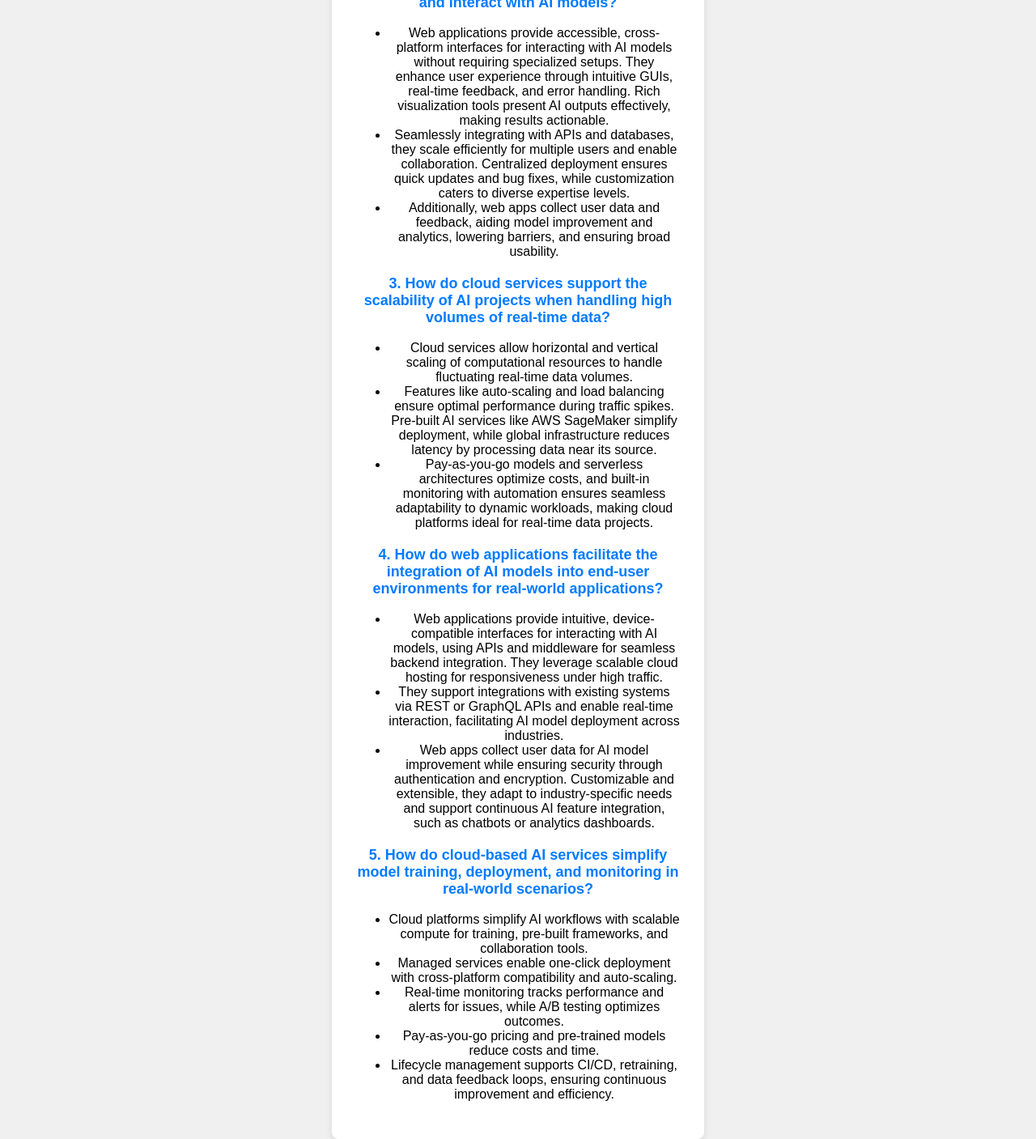
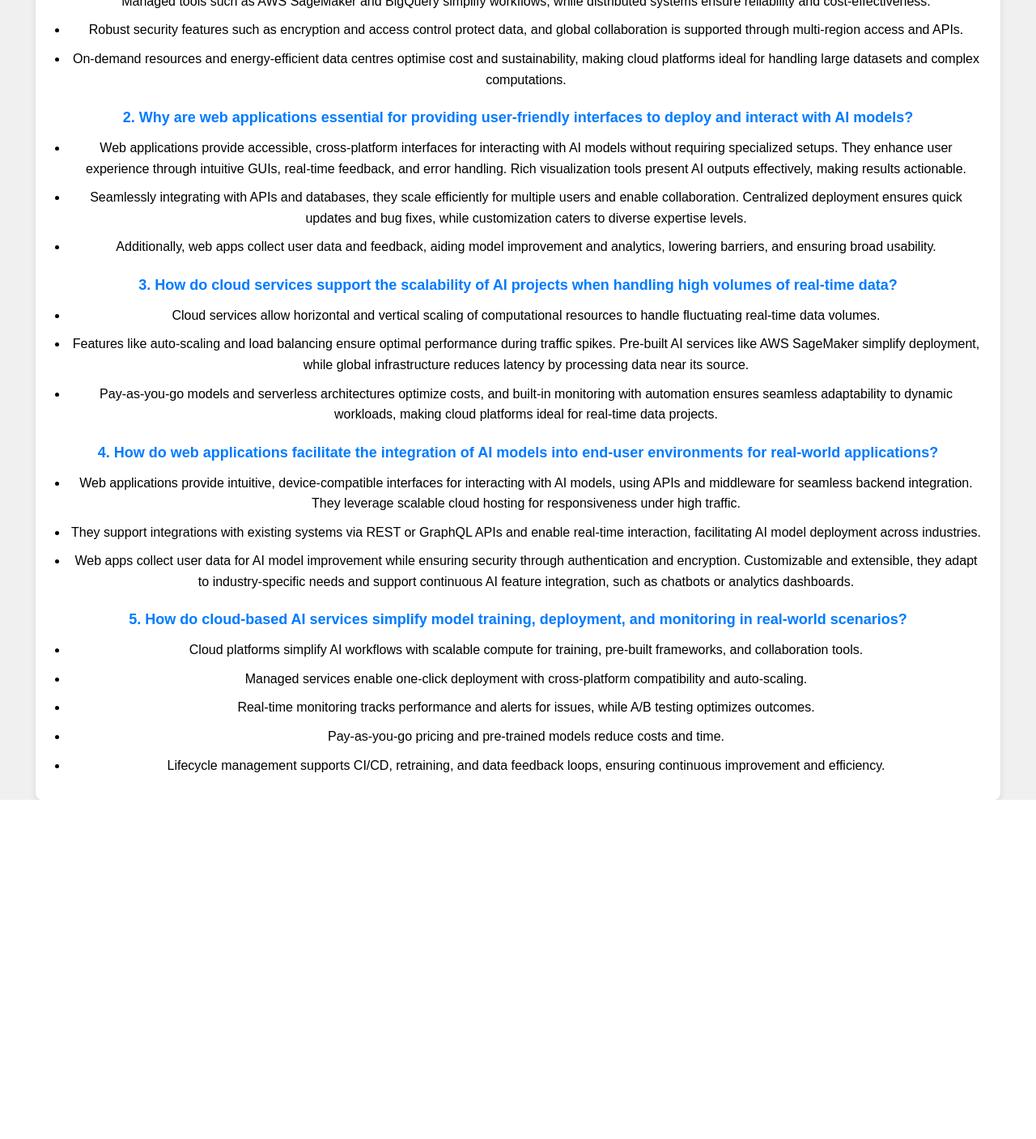
Before and after one commit to HanKun113/hhhh, a Flask app: page / in a window 1280 px wide. Shown: the whole page at 81% size. After the commit the page ends 988 px from the top, so only its background shows below. Run offline with Flask 3, Linux system fonts and the light colour scheme.

Commit message:
Update index.html

```diff
--- a/templates/index.html
+++ b/templates/index.html
@@ -5,40 +5,68 @@
     <meta name="viewport" content="width=device-width, initial-scale=1.0">
     <title>Flask Example</title>
     <link rel="stylesheet" href="{{ url_for('static', filename='styles.css') }}">
+    <style>
+        body {
+            margin: 0;
+            padding: 0;
+            font-family: Arial, sans-serif;
+        }
+        .container {
+            max-width: 90%; /* Adjust to cover more of the page */
+            margin: 20px auto;
+            padding: 20px;
+            line-height: 1.6;
+        }
+        h1 {
+            text-align: center;
+            margin-bottom: 20px;
+        }
+        p {
+            font-weight: bold;
+            margin: 20px 0 10px 0;
+        }
+        ul {
+            padding-left: 20px; /* Left-align content */
+            margin: 0;
+        }
+        li {
+            margin-bottom: 10px;
+        }
+    </style>
 </head>
 <body>
 <div class="container">
-    <h1>Answer for W1&2 Assignment</h1>
+    <h1>Wealth Management</h1>
     <div>
-        <p><strong>1. How do cloud platforms enable the storage and processing of large datasets required for real-world AI projects?</strong></p>
+        <p>1. How do cloud platforms enable the storage and processing of large datasets required for real-world AI projects?</p>
         <ul>
             <li>Cloud platforms provide scalable storage and compute resources, enabling elastic data management and high-performance processing for AI projects. Managed tools such as AWS SageMaker and BigQuery simplify workflows, while distributed systems ensure reliability and cost-effectiveness.</li>
             <li>Robust security features such as encryption and access control protect data, and global collaboration is supported through multi-region access and APIs.</li>
             <li>On-demand resources and energy-efficient data centres optimise cost and sustainability, making cloud platforms ideal for handling large datasets and complex computations.</li>
         </ul>
 
-        <p><strong>2. Why are web applications essential for providing user-friendly interfaces to deploy and interact with AI models?</strong></p>
+        <p>2. Why are web applications essential for providing user-friendly interfaces to deploy and interact with AI models?</p>
         <ul>
             <li>Web applications provide accessible, cross-platform interfaces for interacting with AI models without requiring specialized setups. They enhance user experience through intuitive GUIs, real-time feedback, and error handling. Rich visualization tools present AI outputs effectively, making results actionable.</li>
             <li>Seamlessly integrating with APIs and databases, they scale efficiently for multiple users and enable collaboration. Centralized deployment ensures quick updates and bug fixes, while customization caters to diverse expertise levels.</li>
             <li>Additionally, web apps collect user data and feedback, aiding model improvement and analytics, lowering barriers, and ensuring broad usability.</li>
         </ul>
 
-        <p><strong>3. How do cloud services support the scalability of AI projects when handling high volumes of real-time data?</strong></p>
+        <p>3. How do cloud services support the scalability of AI projects when handling high volumes of real-time data?</p>
         <ul>
             <li>Cloud services allow horizontal and vertical scaling of computational resources to handle fluctuating real-time data volumes.</li>
             <li>Features like auto-scaling and load balancing ensure optimal performance during traffic spikes. Pre-built AI services like AWS SageMaker simplify deployment, while global infrastructure reduces latency by processing data near its source.</li>
             <li>Pay-as-you-go models and serverless architectures optimize costs, and built-in monitoring with automation ensures seamless adaptability to dynamic workloads, making cloud platforms ideal for real-time data projects.</li>
         </ul>
 
-        <p><strong>4. How do web applications facilitate the integration of AI models into end-user environments for real-world applications?</strong></p>
+        <p>4. How do web applications facilitate the integration of AI models into end-user environments for real-world applications?</p>
         <ul>
             <li>Web applications provide intuitive, device-compatible interfaces for interacting with AI models, using APIs and middleware for seamless backend integration. They leverage scalable cloud hosting for responsiveness under high traffic.</li>
             <li>They support integrations with existing systems via REST or GraphQL APIs and enable real-time interaction, facilitating AI model deployment across industries.</li>
             <li>Web apps collect user data for AI model improvement while ensuring security through authentication and encryption. Customizable and extensible, they adapt to industry-specific needs and support continuous AI feature integration, such as chatbots or analytics dashboards.</li>
         </ul>
 
-        <p><strong>5. How do cloud-based AI services simplify model training, deployment, and monitoring in real-world scenarios?</strong></p>
+        <p>5. How do cloud-based AI services simplify model training, deployment, and monitoring in real-world scenarios?</p>
         <ul>
             <li>Cloud platforms simplify AI workflows with scalable compute for training, pre-built frameworks, and collaboration tools.</li>
             <li>Managed services enable one-click deployment with cross-platform compatibility and auto-scaling.</li>
```
